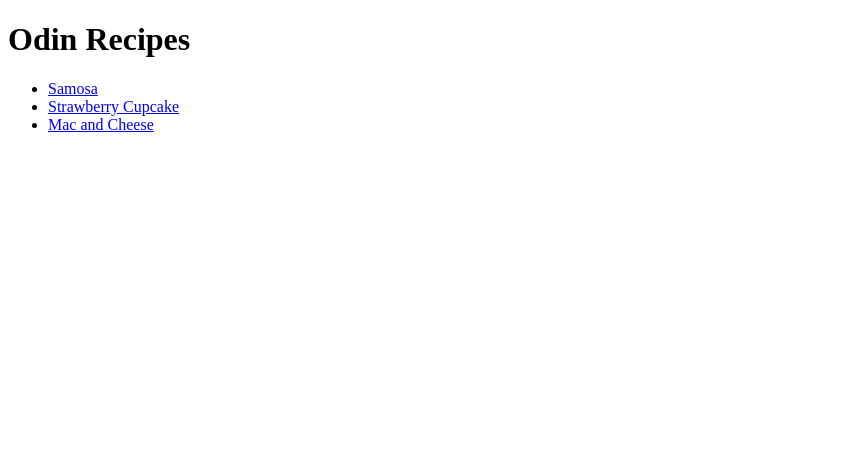
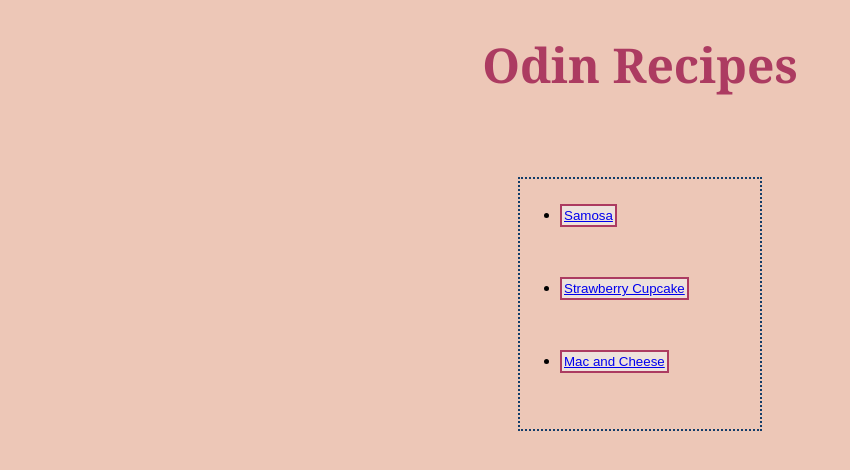
Before and after one commit to manaswitasolanki/odin-recipes, a plain HTML site: page index.html in a window 1280 px wide. Shown: the whole page, without its empty margins (0-850 px from the left). Drawn offline with Linux system fonts and the light colour scheme.

Commit message:
Add CSS to style the pages

```diff
--- /dev/null
+++ b/home-style.css
@@ -0,0 +1,27 @@
+body{
+    background-color:#EDC7B7;
+
+}
+
+#heading{
+    color:#AC3B61;
+    font-family: Georgia, serif;
+    font-size:48px;
+    text-align:center;
+}
+
+.list{
+    border: 2px solid #AC3B61;
+    background-color: #EEE2DC;
+    color: #123C69;
+    padding:2px;
+    margin:25px auto;
+
+}
+
+.con{
+    border:2px dotted #123C69;
+    margin:80px auto;
+    width:200px;
+    height: 250px;
+}
--- a/index.html
+++ b/index.html
@@ -5,13 +5,14 @@
     <meta http-equiv="X-UA-Compatible" content="IE=edge">
     <meta name="viewport" content="width=device-width, initial-scale=1.0">
     <title>Homepage</title>
+    <link rel="stylesheet" href="home-style.css"/>
 </head>
 <body>
-    <h1><strong>Odin Recipes</strong></h1>
-    <ul>
-        <li><a href="recipes/samosa.html">Samosa </a></li>
-        <li><a href="recipes/strawberry-cupcake.html">Strawberry Cupcake</a></li>
-        <li><a href="recipes/mac-and-cheese.html">Mac and Cheese</a></li>
+    <h1 id="heading"><strong>Odin Recipes</strong></h1>
+    <ul class="con">
+        <li><button class="list"><a href="recipes/samosa.html">Samosa</a></button></li>
+        <li><button class="list"><a href="recipes/strawberry-cupcake.html">Strawberry Cupcake</a></button></li>
+        <li><button class="list"><a href="recipes/mac-and-cheese.html">Mac and Cheese</a></button></li>
     </ul>
 
 </body>
--- /dev/null
+++ b/recipes/recipe-style.css
@@ -0,0 +1,18 @@
+body{
+    background-color:#EDC7B7;
+
+}
+
+#heading{
+    color:#AC3B61;
+    font-family: Georgia, serif;
+    font-size:48px;
+    text-align:center;
+}
+
+img{
+    height:400px;
+    width:400px;
+    margin-left:400px;
+    border:5px solid #AC3B61;
+}
```
Also changed, not shown: recipes/mac-and-cheese.html (+3 -2 lines), recipes/samosa.html (+3 -2 lines), recipes/strawberry-cupcake.html (+3 -2 lines).
